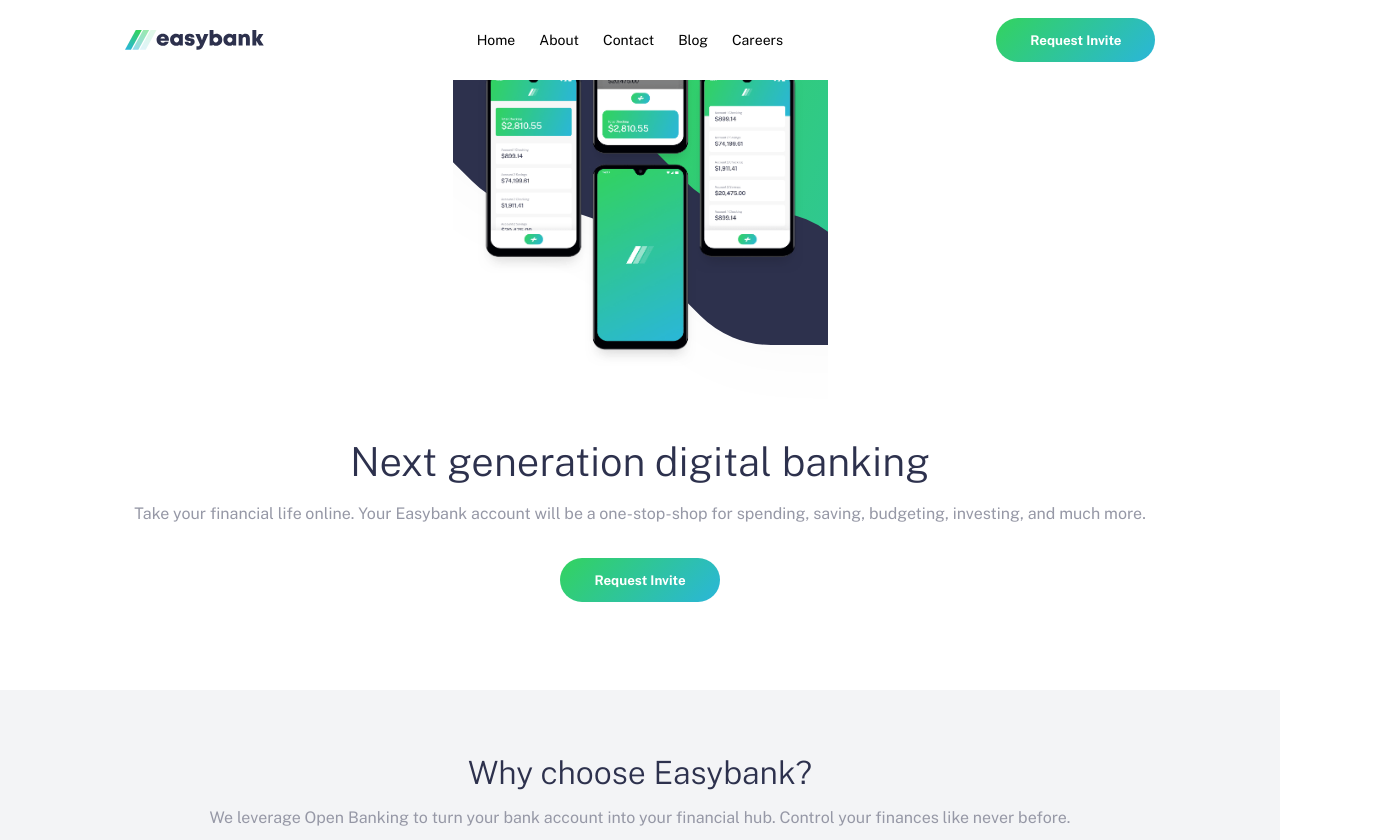
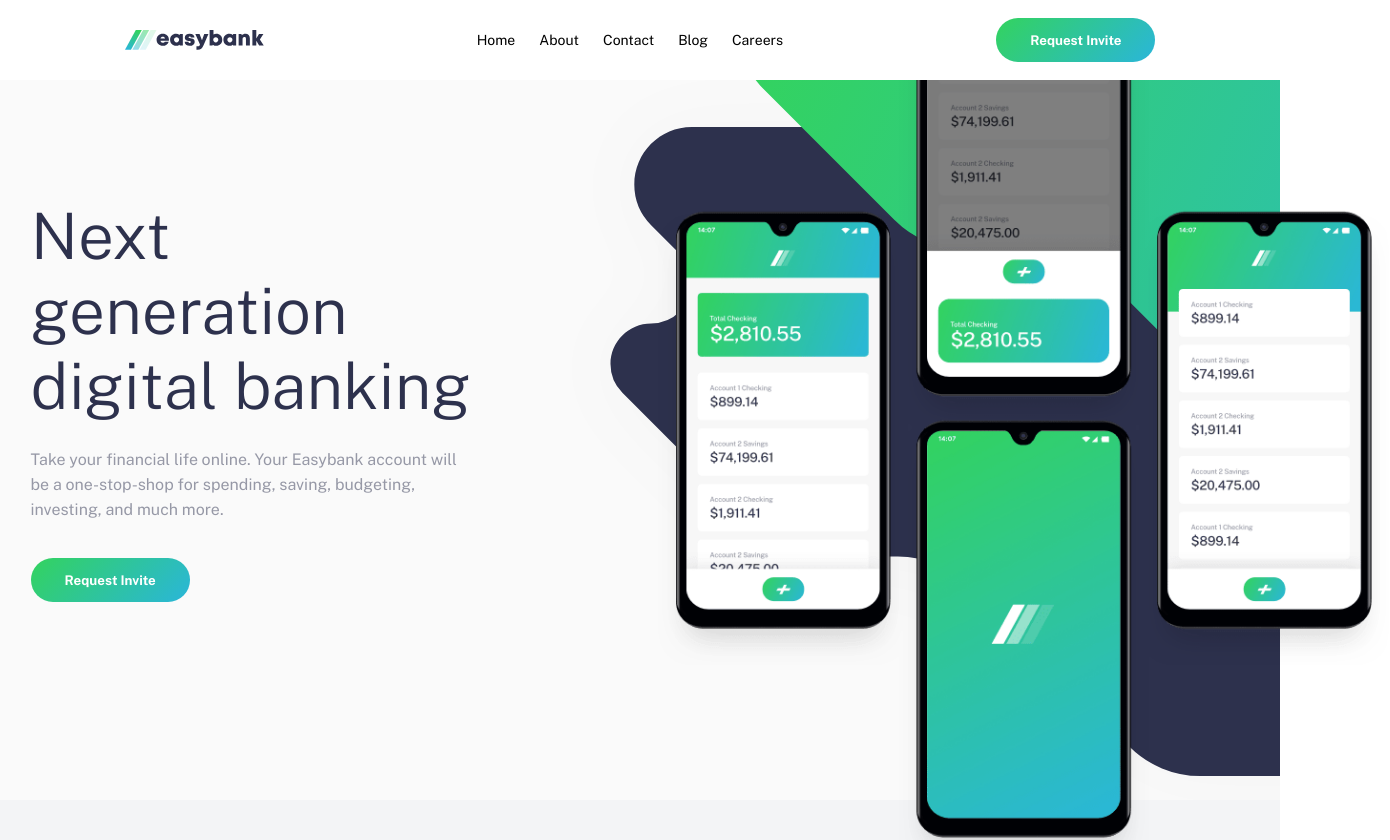
Before and after one commit to joaopmazzo/easybank-landing-page, a Vue app: page / in a window 1280 px wide. Shown: the top 840 px of the page, 1390 px wide, since content can reach past the window. Built offline with nearby package versions, Linux system fonts and the light colour scheme.

Commit message:
add desktop style

```diff
--- a/src/components/Intro.vue
+++ b/src/components/Intro.vue
@@ -8,7 +8,11 @@
       </p>
       <button-component text="Request Invite" />
     </div>
-    <img class="image-mockups" :src="imageMockups" :alt="imageMockupsAlt" />
+    <img
+      class="image-mockups-mobile"
+      :src="imageMockups"
+      :alt="imageMockupsAlt"
+    />
   </section>
 </template>
 
@@ -31,7 +35,8 @@
 
 <style scoped>
 .intro-section {
-  background: url("../assets/bg-intro-mobile.svg") top no-repeat;
+  background: url("../assets/bg-intro-mobile.svg") var(--very-light-gray) top
+    no-repeat;
 
   display: flex;
   flex-direction: column-reverse;
@@ -39,7 +44,7 @@
   gap: 2.5rem;
 }
 
-.image-mockups {
+.image-mockups-mobile {
   width: 325px;
   transform: translateY(-8%);
 }
@@ -51,12 +56,11 @@
   flex-direction: column;
   align-items: center;
   width: 90%;
-}
 
-.content {
   text-align: center;
   margin-bottom: 5.5rem;
 }
+
 .content > h1 {
   color: var(--dark-blue);
   font-size: var(--small-header);
@@ -66,6 +70,39 @@
 .content > p {
   margin: 1rem 0 2rem 0;
   color: var(--grayish-blue);
+  font-size: var(--content-text-mobile);
   line-height: 1.563rem;
 }
+
+@media (min-width: 768px) {
+  .intro-section {
+    height: 100vh;
+    background: url("../assets/bg-intro-desktop.svg") var(--very-light-gray)
+      42vw -180px no-repeat;
+
+    flex-direction: row;
+  }
+
+  .image-mockups-mobile {
+    width: 732px;
+    transform: translateY(3%) translateX(15%);
+  }
+
+  .content {
+    margin: 0 auto;
+    width: 27.938rem;
+
+    text-align: start;
+    align-items: flex-start;
+  }
+
+  .content > h1 {
+    font-size: var(--big-header);
+  }
+
+  .content > p {
+    margin: 1.5rem 0 2.25rem 0;
+    font-size: var(--content-text-desktop);
+  }
+}
 </style>
```
